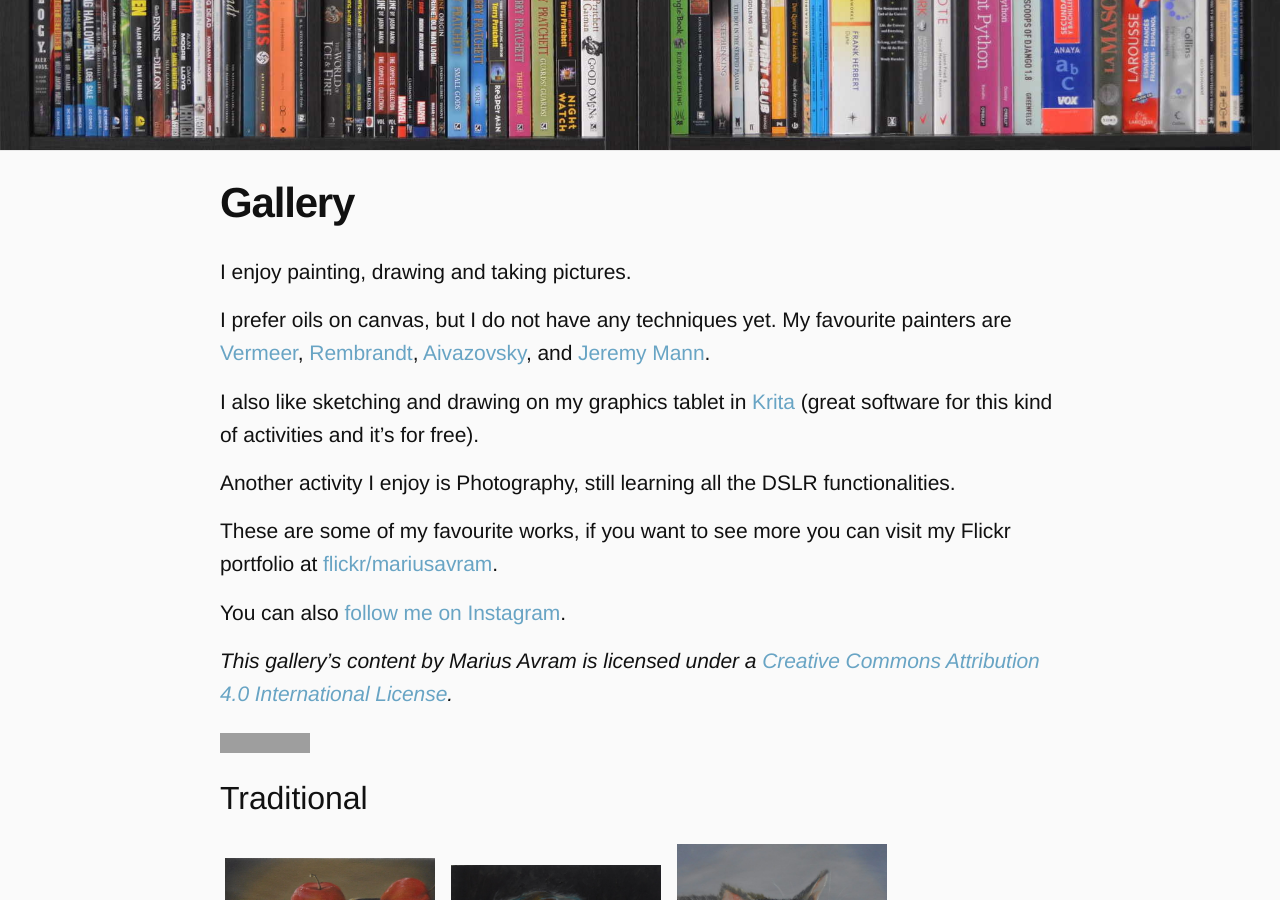
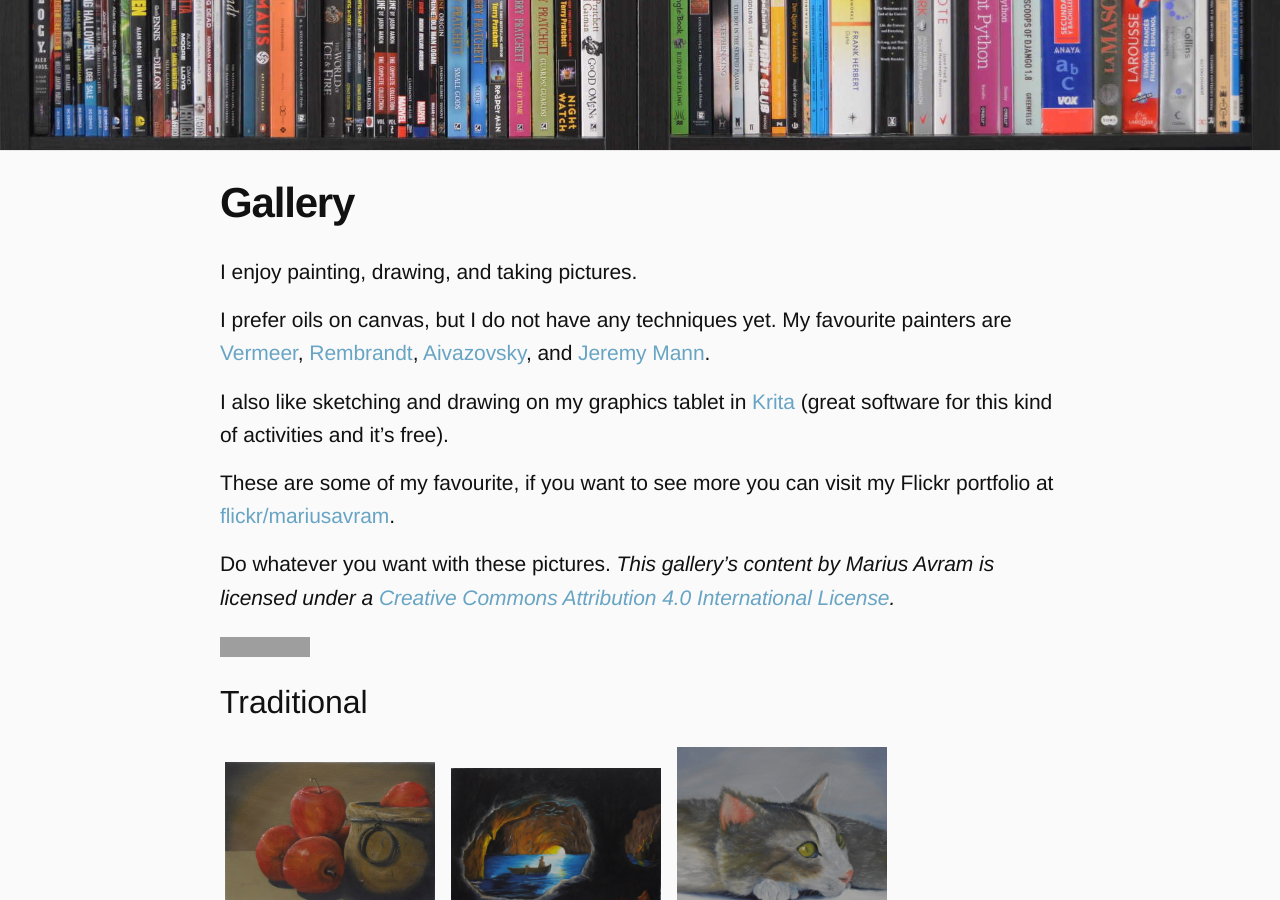
Before and after one commit to mariusavram91/mariusavram, a Jekyll site: the page built from gallery.md, in a window 1280 px wide and 900 px high, scrolled down 239 px. Built offline with Jekyll 4.4.1, drawn with Linux system fonts in a browser that asks for light colours; nearby versions of some CDN libraries; grey boxes are pictures that could not be loaded.

Commit message:
Remove Instagram link from Gallery

```diff
--- a/gallery.md
+++ b/gallery.md
@@ -8,19 +8,16 @@ dirs:
   - photography
 ---
 
-I enjoy painting, drawing and taking pictures.
+I enjoy painting, drawing, and taking pictures.
 
 I prefer oils on canvas, but I do not have any techniques yet. My favourite painters are [Vermeer](http://www.essentialvermeer.com/vermeer_painting_part_one.html){:target="_blank"}, [Rembrandt](http://www.rembrandtpainting.net){:target="_blank"}, [Aivazovsky](http://www.1st-art-gallery.com/Ivan-Konstantinovich-Aivazovsky/Ivan-Konstantinovich-Aivazovsky-oil-paintings.html){:target="_blank"}, and [Jeremy Mann](http://redrabbit7.com){:target="_blank"}.
 
-I also like sketching and drawing on my graphics tablet in [Krita](https://krita.org/en) (great software for this kind of activities and it's for free).
+I also like sketching and drawing on my graphics tablet in [Krita](https://krita.org/en) (great software for this kind of activities and it's free).
 
-Another activity I enjoy is Photography, still learning all the DSLR functionalities.
+These are some of my favourite, if you want to see more you can visit my Flickr portfolio at [flickr/mariusavram](https://www.flickr.com/photos/mariusavram){:target="_blank"}.
 
-These are some of my favourite works, if you want to see more you can visit my Flickr portfolio at [flickr/mariusavram](https://www.flickr.com/photos/mariusavram){:target="_blank"}.
 
-You can also [follow me on Instagram](https://www.instagram.com/mariusavram91){:target="_blank"}.
-
-_This gallery's content by <span xmlns:cc="http://creativecommons.org/ns#" property="cc:attributionName">Marius Avram</span> is licensed under a <a rel="license" href="http://creativecommons.org/licenses/by/4.0/">Creative Commons Attribution 4.0 International License</a>._
+Do whatever you want with these pictures. _This gallery's content by <span xmlns:cc="http://creativecommons.org/ns#" property="cc:attributionName">Marius Avram</span> is licensed under a <a rel="license" href="http://creativecommons.org/licenses/by/4.0/">Creative Commons Attribution 4.0 International License</a>._
 
 <a rel="license" href="http://creativecommons.org/licenses/by-nc-sa/4.0/">
 	<img alt="Creative Commons License" style="border-width:0" src="https://i.creativecommons.org/l/by-nc-sa/4.0/88x31.png" />
```
